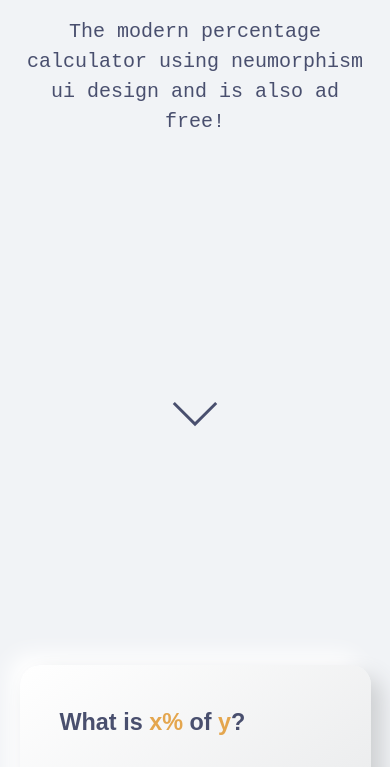
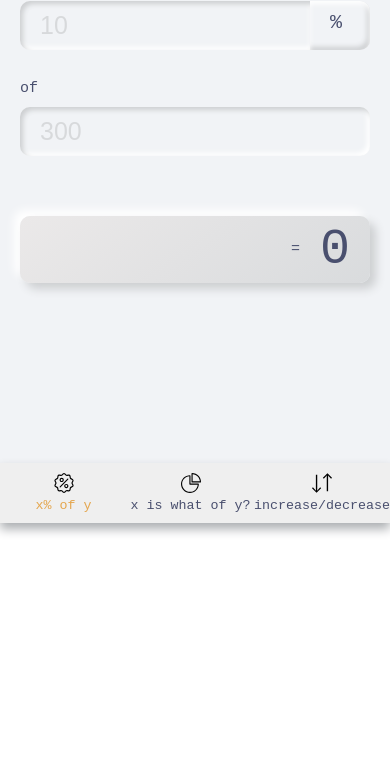
Before and after one commit to Riyenz/percentage-calculator, a plain HTML site: page index.html in a window 390 px wide. Shown: the part 321-1088 px from the top of the page. After the commit the page ends 844 px from the top, so only its background shows below. Drawn offline with Linux system fonts and the light colour scheme; a web font is replaced by a local one.

Commit message:
feat: make ui a mobile ui experience

```diff
--- a/index.html
+++ b/index.html
@@ -38,10 +38,9 @@
 <body>
   <div class="home">
     <div class="home__header mb-4">
-      <h1 class="home__title mb-2">Percentage Calculator Online</h1>
-      <p class="home__description">The modern percentage calculator using neumorphism ui design and is also ad free!</p>
-      <svg onclick="document.querySelector('html').scrollTo(0, 1000)" class="chevron-down animated-bounce" enable-background="new 0 0 50 50" height="50px" id="Layer_1" version="1.1" viewBox="0 0 50 50" width="50px" xml:space="preserve" xmlns="http://www.w3.org/2000/svg" xmlns:xlink="http://www.w3.org/1999/xlink"><polygon points="47.25,15 45.164,12.914 25,33.078 4.836,12.914 2.75,15 25,37.25 "/></svg>
+      <h1 class="home__title">Percentage Calculator</h1>
     </div>
+    <p class="home__description mb-4">The modern percentage calculator using neumorphism ui design and is also ad free!</p>
     <div class="home__cards">
       <div class="card">
         <h3 class="card__title mb-2">What is <span class="n-text">x%</span> of <span class="n-text">y</span>?</h3>
@@ -102,6 +101,33 @@
     </div>
   </div>
 
+
+  <div class="tabs">
+    <button
+      class="tabs__button tabs__button--active"
+      onclick="document.querySelector('.home__cards').scrollTo(0, 0)"
+    >
+      <object type="image/svg+xml" data="/assets/images/sale.svg" class="tabs__button-icon">
+        Bike
+      </object>
+      x% of y
+    </button>
+    <button
+      class="tabs__button"
+      onclick="document.querySelector('.home__cards').scrollTo(500, 0)"
+    >
+      <img class="tabs__button-icon" src="/assets/images/pie-chart.svg" alt="x is what percent of y?">
+      x is what of y?
+    </button>
+    <button
+      class="tabs__button"
+      onclick="document.querySelector('.home__cards').scrollTo(1000, 0)"
+    >
+      <img class="tabs__button-icon" src="/assets/images/arrow.svg" alt="Percentage increase/decrease from x to y">
+      increase/decrease
+    </button>
+  </div>
+
   <script src="main.js"></script>
 </body>
 </html>
--- a/main.js
+++ b/main.js
@@ -77,3 +77,19 @@
 document.querySelector('[data-model="c-change-to"]').addEventListener('keyup', listener);
 
 render()
+
+const tabsButton = document.querySelectorAll('.tabs__button');
+const clearActiveTabs = () => {
+  tabsButton.forEach(function(e) {
+    e.style.color = "#494f6e";
+  })
+}
+
+tabsButton.forEach(function(e) {
+  e.addEventListener('click', function() {
+    clearActiveTabs()
+    e.style.color = "#e4a64e";
+  })
+});
+
+tabsButton[0].style.color = "#e4a64e";
--- a/style.scss
+++ b/style.scss
@@ -10,11 +10,11 @@
 
 html, body {
   height: 100%;
-  scroll-behavior: smooth;
 }
 
 :root {
   --color: #494f6e;
+  --theme-color: #e4a64e;
   --bg-color: #f1f3f6;
   --h-font-family: 'Muli', sans-serif;
   --p-font-family: 'Muli', monospace;
@@ -66,17 +66,23 @@
 .home {
   display: flex;
   flex-direction: column;
-  padding: 3rem;
+  padding: 15vh 3rem 10vh;
   background-color: var(--bg-color);
   min-height: 100vh;
   align-items: center;
+  justify-content: center;
 
-  @media (max-width: 576px) {
-    padding: 3rem 0;
+  &__header {
+    position: fixed;
+    top: 0;
+    padding: 1rem;
+    width: 100%;
+    background-color: var(--bg-color);
+    box-shadow: 6px 0px 10px #abaeb1;
   }
 
   &__title {
-    text-align: center;
+    font-size: 1rem;
     max-width: 90vw;
   }
 
@@ -92,6 +98,7 @@
     flex-wrap: wrap;
     height: 100%;
     width: 100%;
+    scroll-behavior: smooth;
   }
 }
 
@@ -183,58 +190,98 @@
   }
 }
 
-.chevron-down {
-  fill: var(--color);
-  position: absolute;
+.tabs {
+  visibility: hidden;
+  position: fixed;
   bottom: 0;
-  width: 50px;
-  left: 50%;
-  margin-left: -25px;
-  display: none;
-}
+  display: flex;
+  height: 3rem;
+  width: 100vw;
+  box-shadow: 0px 6px 10px #abaeb1;
 
-@keyframes animated-bounce {
-  0%, 20%, 50%, 80%, 100% {transform: translateY(0)}
-  40% {transform: translateY(-30px)}
-  60% {transform: translateY(-15px)}
-}
+  &__button {
+    flex: 1;
+    border: 0;
+    font-family: var(--p-font-family);
+    color: var(--color);
+    font-weight: var(--font-weight);
+    display: flex;
+    flex-direction: column;
+    align-items: center;
+    justify-content: center;
 
-.animated-bounce {
-  animation: animated-bounce 2s infinite ease;
+    :active {
+      color: var(--theme-color);
+    }
+  }
+
+  &__button-icon {
+    height: 20px;
+    margin-bottom: 5px;
+    color: inherit;
+  }
 }
 
 @media (max-width: 576px) {
   html, body {
-    scroll-snap-type: mandatory;
-    scroll-snap-points-y: repeat(100vh);
-    scroll-snap-type: y mandatory;
+    overflow: hidden;
   }
 
   .home {
-    padding-top: 0;
+    padding: 0;
 
     &__header {
+      padding: .75rem 1rem;
+      margin-bottom: 0;
+    }
+
+    &__title {
+      font-size: .75rem;
+    }
+
+    &__description {
+      display: none;
+    }
+
+    &__cards {
+      margin: 0;
       height: 100vh;
-      scroll-snap-align: center;
-      position: relative;
-      display: flex;
-      flex-direction: column;
-      justify-content: center;
-      margin-top: -10vh;
+      max-width: 100vw;
+      overflow-y: hidden;
+      flex-direction: row;
+      flex-wrap: nowrap;
+      align-items: center;
+      justify-content: flex-start;
+      scroll-snap-points-y: repeat(100vw);
+      scroll-snap-type: x mandatory;
+      -ms-overflow-style: none;
+      scrollbar-width: none;  /* Firefox */
+
+      &::-webkit-scrollbar {
+        display: none;
+      }
     }
   }
 
-  .card {
-    margin: 15vh 0;
-    scroll-snap-align: center;
-    position: relative;
+  .tabs {
+    visibility: visible;
   }
 
-  .chevron-down {
-    display: block;
+  .card {
+    margin: 0;
+    min-width: 100vw;
+    height: 80vh;
+    box-shadow: none;
+    background: var(--bg-color);
+    padding: 1rem;
+    scroll-snap-align: center;
+
+    &__content {
+      margin: auto 0;
+    }
   }
 }
 
 .n-text {
-  color: #e4a64e;
+  color: var(--theme-color);
 }
```
Also changed, not shown: assets/images/arrow.svg (added), assets/images/pie-chart.svg (added), assets/images/sale.svg (added), style.css, 1 other file.
